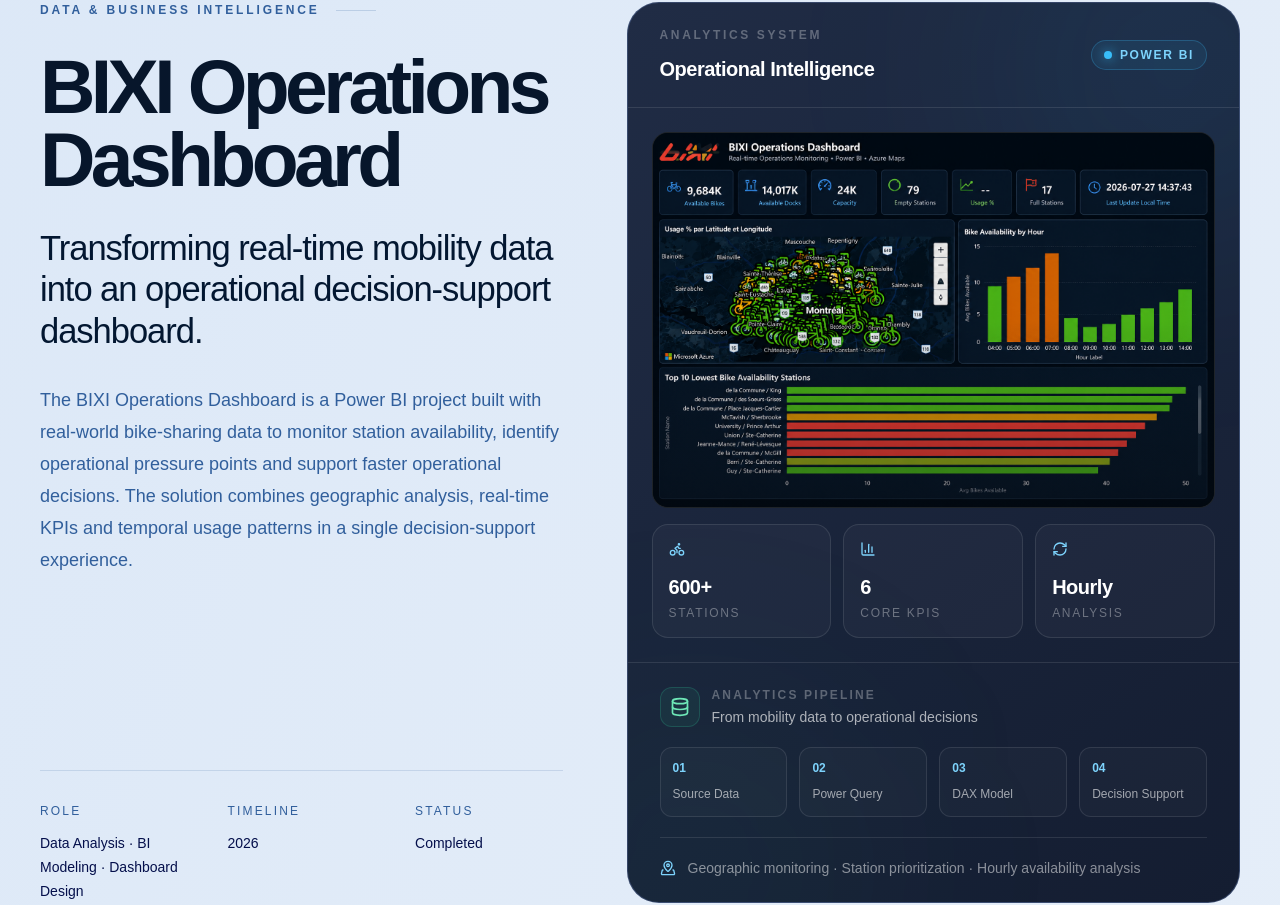
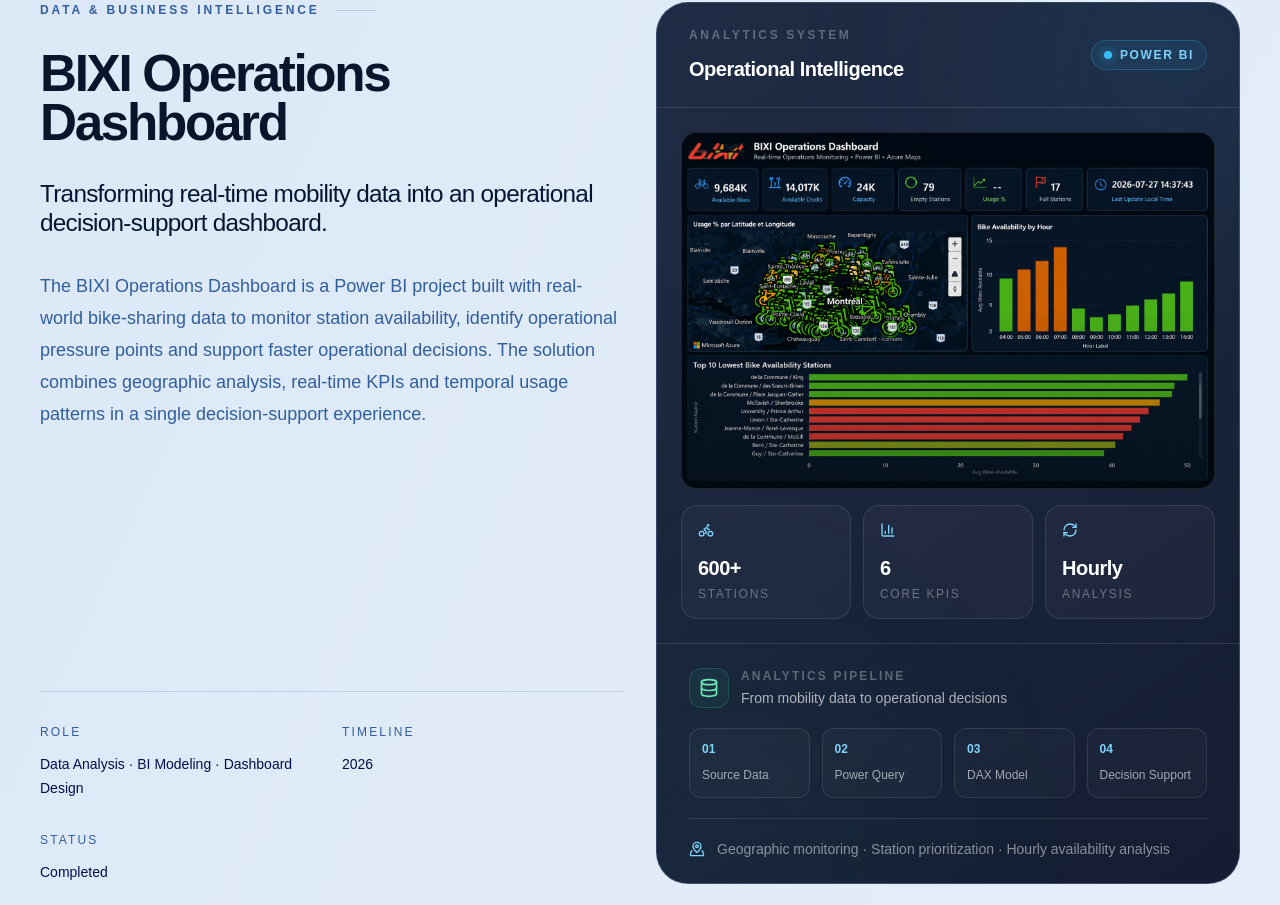
Before and after one commit to BenYah10/mby-studio-portfolio, a Next.js app: page /en/projects/bixi-operations-dashboard/ in a window 1280 px wide. Shown: the part 227-1132 px from the top of the page. Built offline with nearby package versions, Linux system fonts and the light colour scheme.

Commit message:
fix(responsive): optimize case study heroes for laptop screens

```diff
--- a/components/t3/case-study-light.css
+++ b/components/t3/case-study-light.css
@@ -307,3 +307,56 @@ html[lang="fr"] .mby-case-light .mby-case-content > main > header > div.grid > :
 .mby-case-light .mby-case-content > main section > div[class*="rounded-"][class*="bg-accent/"] > :is(h2,h3,p)[class*="text-white"] {
   color: #07162b !important;
 }
+
+
+/* ========================================================================
+ * MBY Studio T4.09 — Laptop hero proportions, localized studies only.
+ * Preserve desktop >=1536px, existing tablet/mobile styles, dark diagrams,
+ * animations and historical /projects/* routes.
+ * These selectors reach only the outer case-study hero editorial grid.
+ * ======================================================================== */
+
+@media (min-width: 1024px) and (max-width: 1199px) {
+  /* Avoid squeezing complex illustrations beside oversized headings. */
+  .mby-case-light .mby-case-content > main > header > div.grid:first-child {
+    grid-template-columns: minmax(0, 1fr);
+    gap: 2.5rem;
+  }
+
+  .mby-case-light .mby-case-content > main > header > div.grid:first-child > * {
+    min-width: 0;
+  }
+
+  .mby-case-light .mby-case-content > main > header > div.grid:first-child > :first-child h1 {
+    font-size: clamp(2.75rem, 5vw, 4rem);
+  }
+}
+
+@media (min-width: 1200px) and (max-width: 1535px) {
+  /* A balanced 50/50 split prevents a 14-inch laptop's copy from crowding
+     the interactive system diagram and keeps the original large-screen look. */
+  .mby-case-light .mby-case-content > main > header > div.grid:first-child {
+    grid-template-columns: minmax(0, 1fr) minmax(0, 1fr);
+    gap: clamp(1.5rem, 2.5vw, 2.5rem);
+  }
+
+  .mby-case-light .mby-case-content > main > header > div.grid:first-child > * {
+    min-width: 0;
+  }
+
+  .mby-case-light .mby-case-content > main > header > div.grid:first-child > :first-child h1 {
+    font-size: clamp(2.65rem, 4vw, 3.65rem);
+    letter-spacing: -0.045em;
+    overflow-wrap: anywhere;
+  }
+
+  .mby-case-light .mby-case-content > main > header > div.grid:first-child > :first-child > p.font-medium {
+    font-size: clamp(1.35rem, 1.9vw, 1.75rem);
+  }
+
+  /* Metadata should not be confined to three narrow columns. */
+  .mby-case-light .mby-case-content > main > header > div.grid:first-child > :first-child dl {
+    grid-template-columns: repeat(2, minmax(0, 1fr));
+    column-gap: 1.25rem;
+  }
+}
```
